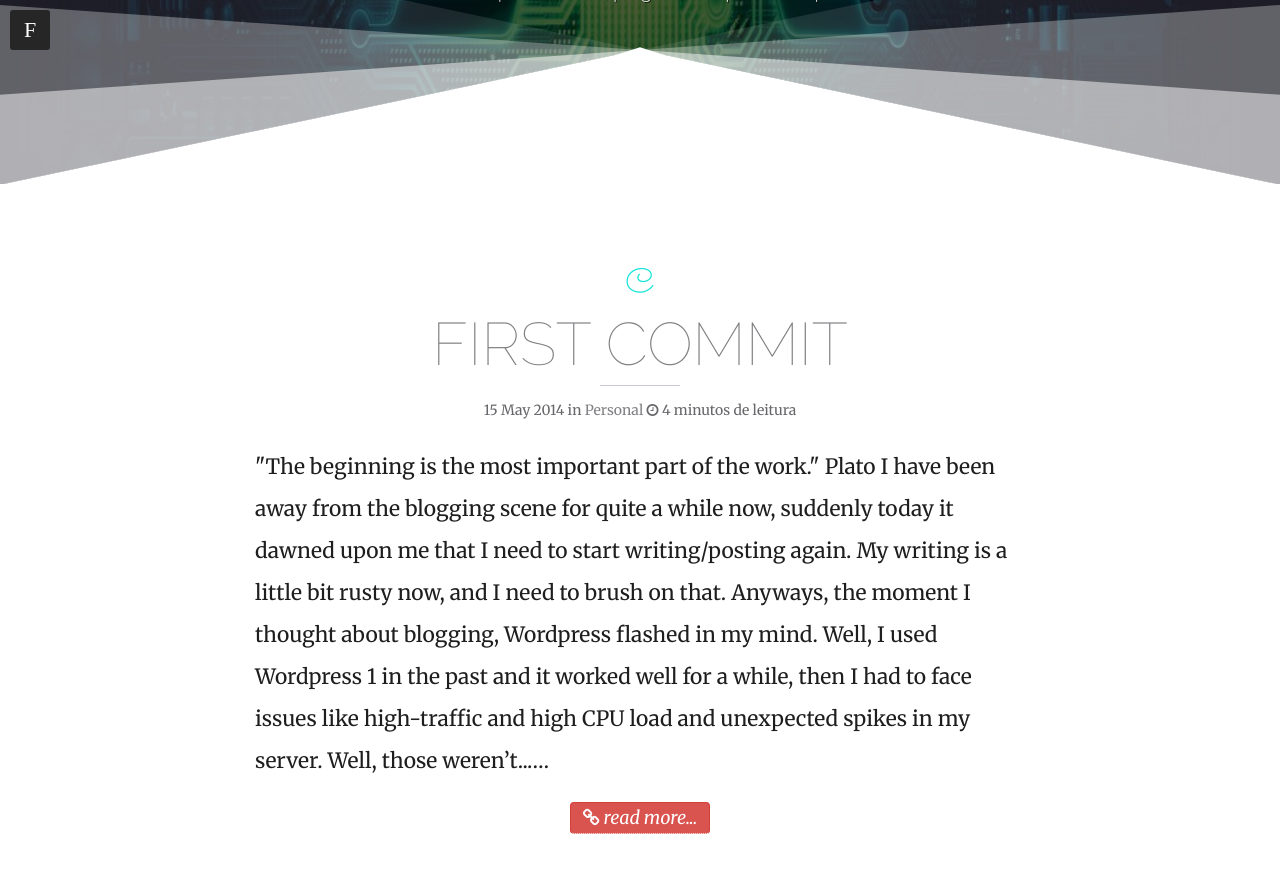
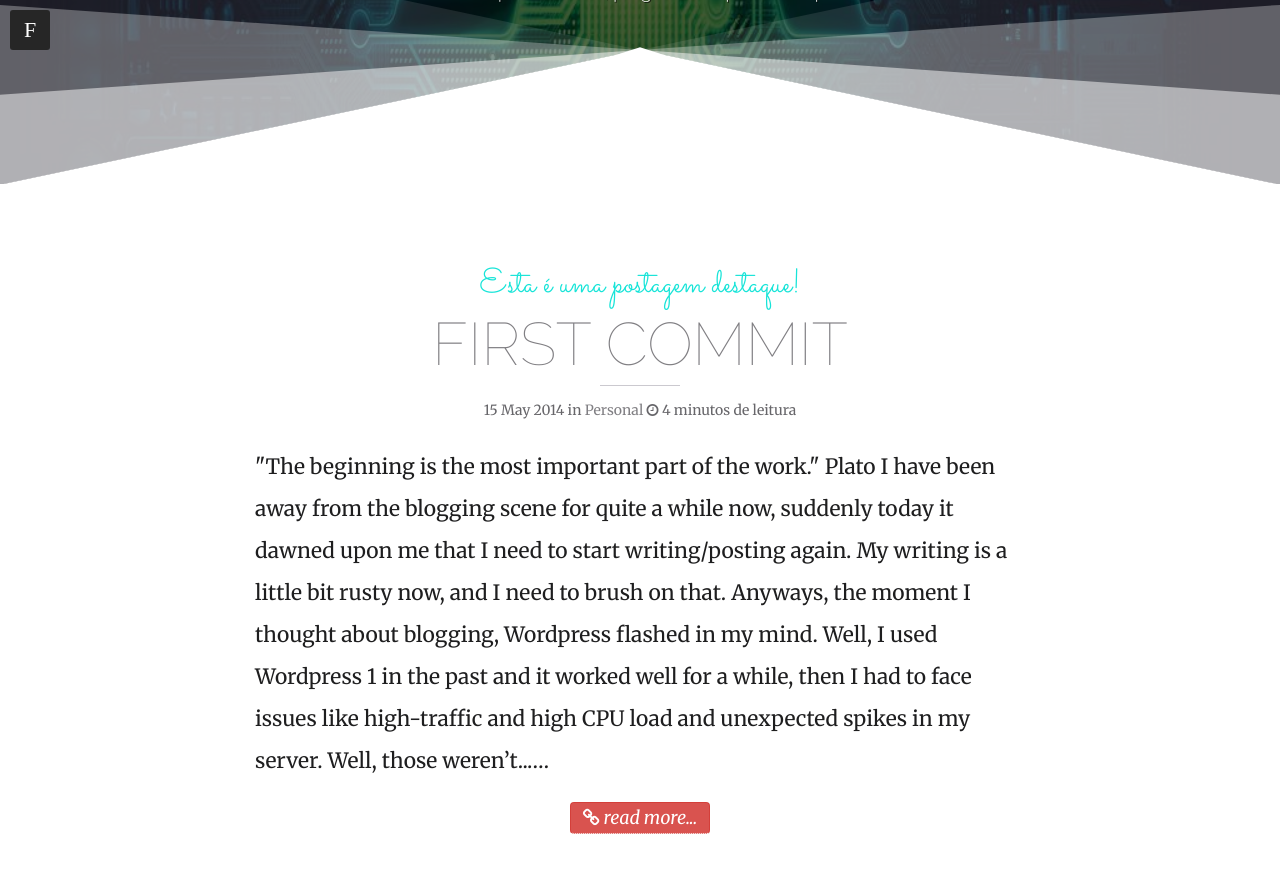
Before and after one commit to jhoemrs/old_theme, a Jekyll site: the page built from index.html, in a window 1280 px wide and 900 px high, scrolled down 356 px. Shown: the top 873 px of the window. Built offline with Jekyll 4.4.1, drawn with Linux system fonts in a browser that asks for light colours; nearby versions of some CDN libraries; the list of posts is cut into pages by our own code.

Commit message:
Fix Postagem destaque.

```diff
--- a/index.html
+++ b/index.html
@@ -177,7 +177,7 @@ tags: [Hossain, Mohd, Faysal, electrical, engineering, blog, university, pennsyl
 	        <div class="row">
 	            <article class="post post col-md-8 col-md-offset-2">
 	               <header class="post-header">
-	               {% if post.featured %}<div class="cursive">C</div>{% endif %}
+	               {% if post.featured %}<div class="cursive">Esta é uma postagem destaque!</div>{% endif %}
 	                    {% if post.link %}
 	                    <h2 class="post-title text-center super lighter">
 	                        <a href="{{ site.url }}{{ post.url }}" style="color: #fff; background-color: #45ADA8; border-radius: 4px; padding: 10px"><i class="icon-link"></i> {{ post.title }}</a>
```
